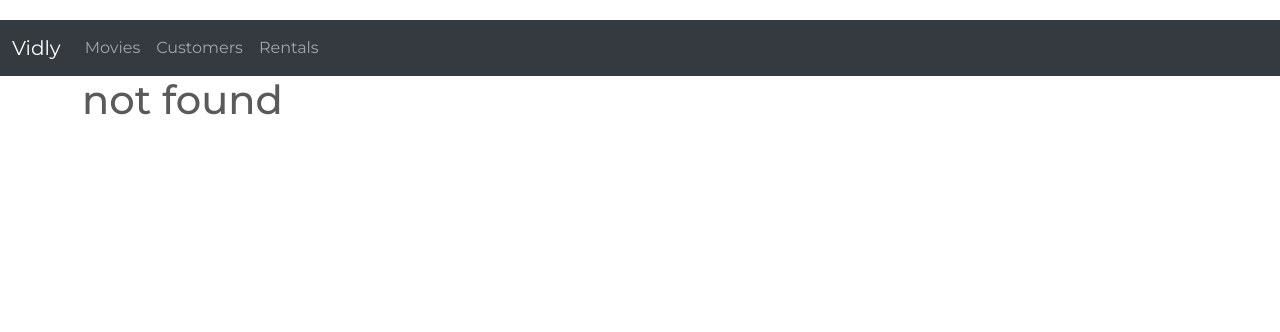
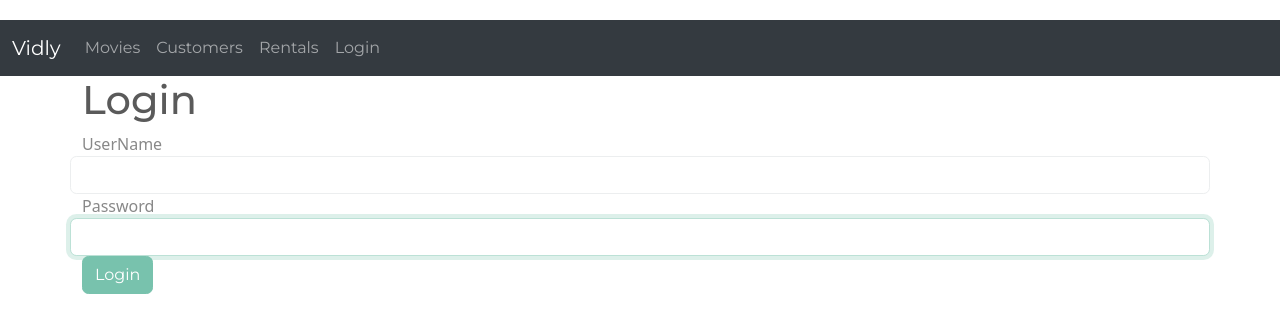
Before and after one commit to IshtiaqueNafis/vidlyReact, a React (Create React App) app: page /login in a window 1280 px wide. Before the commit this address led to /not-found. Shown: the top 332 px of the page. Built offline with nearby package versions, Linux system fonts and the light colour scheme.

Commit message:
added login form.

```diff
--- a/src/App.js
+++ b/src/App.js
@@ -1,12 +1,13 @@
-import './App.css';
-import Movies from "./components/movies/movies";
-import NavBar from "./components/UI/NavBar";
 import React from "react";
 import {Route, Switch,Redirect} from "react-router-dom";
+import Movies from "./components/movies/movies";
 import Customers from "./components/customers/customers";
+import NavBar from "./components/UI/NavBar";
 import Rental from "./components/rentals/rental";
 import NotFound from "./components/common/not-found";
 import MovieDetails from "./components/movies/movieDetails";
+import LoginForm from "./components/login/loginForm";
+import './App.css';
 const App = () => {
 
 
@@ -16,6 +17,7 @@ const App = () => {
        <NavBar/>
         <main className="container">
             <Switch> {/*Switch is used to match the parameter of an object  works like a if else statment */}
+                <Route path='/login' component={LoginForm}/> {/*this is for logging in */}
                 <Route path='/movieDetails/:_id' component={MovieDetails}/> {/*This path='/movieDetails/:_id' component={MovieDetails} --> this is the matching parameter component means it will go to Movies */}
                 <Route path='/movies' component={Movies}/> {/* this will go to movies */}
                 <Route path='/customers' component={Customers}/>{/* this will go to customers */}
--- a/src/components/UI/NavBar.jsx
+++ b/src/components/UI/NavBar.jsx
@@ -22,6 +22,10 @@ const NavBar = () => {
                             <Link to="/Rentals" className="nav-link">Rentals</Link>
                             {/*Go to rentals */}
                         </li>
+                        <li className="nav-item">
+                            <Link to="/login" className="nav-link">Login</Link>
+                            {/*Go to rentals */}
+                        </li>
 
                     </ul>
                 </div>
--- /dev/null
+++ b/src/components/common/input.jsx
@@ -0,0 +1,29 @@
+import React from 'react';
+
+const Input = ({label, name, onChange, value}) => {
+    //region  parameter explanation
+    /*
+    label--> this for the label like whats the output is going to be
+    name --> will be used for id and name and html for
+    onChange --> is a function that sets value for state or input
+    value -> is for updaring the state as input being typed
+     */
+    //endregion
+    return (
+        <div className="form-group row">
+            <label htmlFor={name}>{label}</label>
+            {/*htmlFor replaces For in  for in html in general */}
+            <input
+                value={value}  // value is setbased on state so its fast and comes in as single soruce of truth.
+                onChange={onChange} // // this works with change of the input like what can be changed when user types something
+                autoFocus // autofocous focuses on auto when user types somethign.
+                id={name} // is is username id and user name in userName from form are the same class.
+                name={name} // this will be used to acess the value dynamically.
+                type="text"
+                className="form-control"/>
+        </div>
+    );
+}
+
+
+export default Input;
--- /dev/null
+++ b/src/components/login/loginForm.jsx
@@ -0,0 +1,73 @@
+import React, {Component} from 'react';
+import Input from "../common/input";
+
+class LoginForm extends Component {
+
+//region single  Source of truth aka state
+    constructor(props, context) {
+        super(props, context);
+        this.state = {
+            account: {username: '', password: ''}
+        }
+    }
+
+//endregion
+
+
+    //region methods
+    //region  sumbitform
+    handleSubmit = e => {
+        e.preventDefault(); // this helps with default method which loads the page.
+
+        console.log('submitted')
+
+
+    }
+    //endregion
+    //region handlechange
+    handleChange = ({currentTarget: input}) => {
+        // this.currentTarget has been renamed to input here
+        const account = {...this.state.account}; // cloning the object
+        account[input.name] = input.value;
+        //region comment and explantion
+        /*
+         account[input.name] -->  name="username"  this is from username notice that key an property name in state both arte same
+         account[input.name] -->  name="password"  this is from password notice that key an property name in state both are same
+         this makes the program dynamic and easy to run.
+         */
+        //endregion
+        this.setState({account: account}); // -->updating the state.
+    }
+    //endregion
+    //endregion
+    render() {
+        //region object destrucure
+        const {account} = this.state
+        //endregion
+        return (
+            <div>
+                <h1>
+                    Login
+                </h1>
+                <form onSubmit={this.handleSubmit}>
+                    {/*this is a form submit function its built in on funnction */}
+                    <Input name='username' // this is the username propertybeing passed notice that both username in here and state must match
+                           value={account.username} // this the value of the account object name
+                           label="UserName" // label can be anything I want it to be
+                           onChange={this.handleChange} // isreferencing onChange method.
+                    />
+
+                    <Input name='password' // this is the username propertybeing passed notice that both password in here and state must match
+                           value={account.password} // this the value of the account object name
+                           label="Password" // label can be anything I want it to be
+                           onChange={this.handleChange} // isreferencing onChange method.
+                    />
+
+                    <button className=" btn btn-primary">Login</button>
+                </form>
+            </div>
+        );
+    }
+}
+
+export default LoginForm;
```
